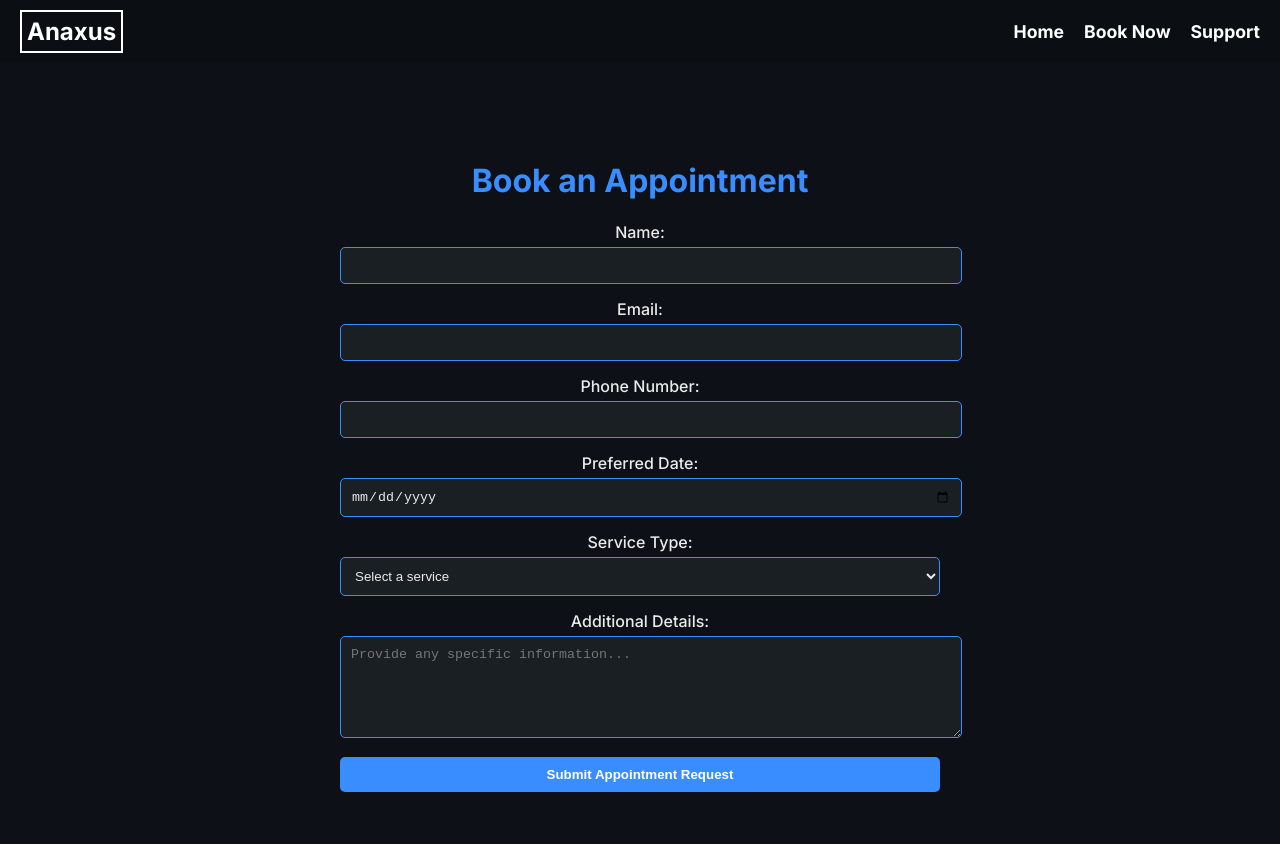
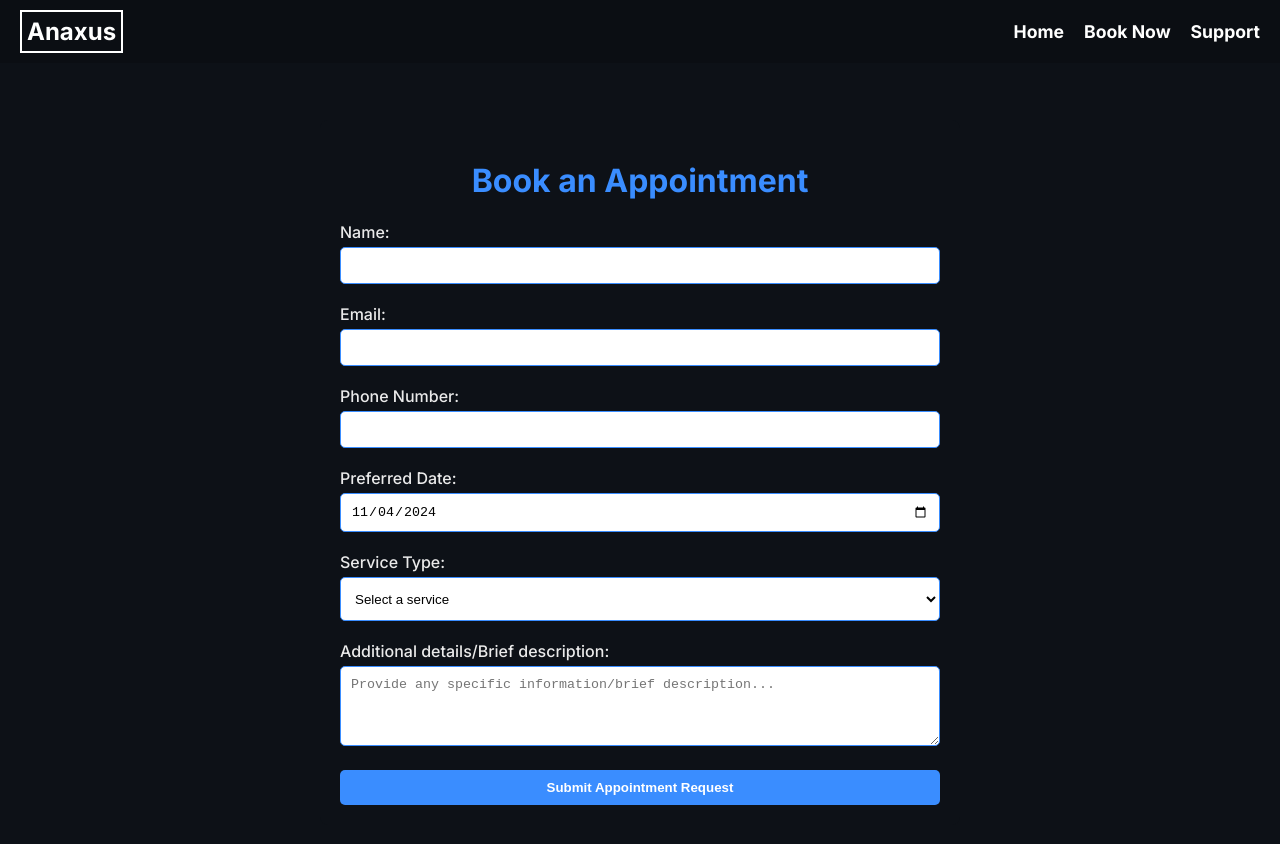
Before and after one commit to officialanaxus/anaxus, a React (Create React App) app: page /book-now in a window 1280 px wide. Shown: the top 844 px of the page. Built offline with nearby package versions, Linux system fonts and the light colour scheme.

Commit message:
Auto-update

```diff
--- a/src/pages/BookNow.css
+++ b/src/pages/BookNow.css
@@ -23,6 +23,9 @@
 label {
   font-weight: 500;
   color: #eaeaea;
+  margin-bottom: 5px; /* Add space between label and input */
+  text-align: left; /* Aligns text to the left */
+  display: block; /* Ensures label is above input */
 }
 
 input, select, textarea {
@@ -31,8 +34,14 @@
   margin-top: 5px;
   border-radius: 5px;
   border: 1px solid #3A8DFF;
-    background-color: #1a1f24;
-    color: #eaeaea;
+  background-color: #ffffff; /* White background */
+  color: #000000; /* Black text */
+  box-sizing: border-box;
+}
+
+/* Ensure select box matches input and textarea in height */
+select {
+  height: 44px; /* Adjust height to match input */
 }
 
 textarea {
--- a/src/pages/BookNow.js
+++ b/src/pages/BookNow.js
@@ -53,7 +53,13 @@ function BookNow() {
         </label>
         <label>
           Preferred Date:
-          <input type="date" name="date" value={formData.date} onChange={handleChange} required />
+          <input
+            type="date"
+            name="date"
+            value={formData.date || new Date().toISOString().split("T")[0]} // Defaults to today if formData.date is empty
+            onChange={handleChange}
+            required
+          />
         </label>
         <label>
           Service Type:
@@ -61,13 +67,20 @@ function BookNow() {
             <option value="">Select a service</option>
             <option value="Networking Setup">Networking Setup</option>
             <option value="Computer Troubleshooting">Computer Troubleshooting</option>
-            <option value="TV Mounting">TV Mounting</option>
+            <option value="Home Theater">Home Theater/Cable Management</option>
             <option value="Business Technical Support">Business Technical Support</option>
+            <option value="Other">Other (please provide details)</option>
           </select>
         </label>
         <label>
-          Additional Details:
-          <textarea name="details" value={formData.details} onChange={handleChange} placeholder="Provide any specific information..." />
+          Additional details/Brief description:
+          <textarea
+            name="details"
+            value={formData.details}
+            onChange={handleChange}
+            placeholder="Provide any specific information/brief description..."
+            required
+          />
         </label>
         <button type="submit">Submit Appointment Request</button>
       </form>
--- a/src/pages/Home.js
+++ b/src/pages/Home.js
@@ -23,8 +23,8 @@ function Home() {
         </div>
 
         <div className="service-card">
-          <h3>TV Mounting & Cable Management</h3>
-          <p>We offer professional TV mounting services with clean, concealed cable setups for a sleek look in any room.</p>
+          <h3>Home Theater Installation & Cable Management</h3>
+          <p>We specialize in complete home theater installations, including professional TV mounting and organized, concealed cable management to enhance your viewing experience with a clean, seamless setup.</p>
         </div>
 
         <div className="service-card">
```
Also changed, not shown: 11 other files (tests, documents, lock files or other folders). Lines whose indentation alone changed are shown as unchanged.
